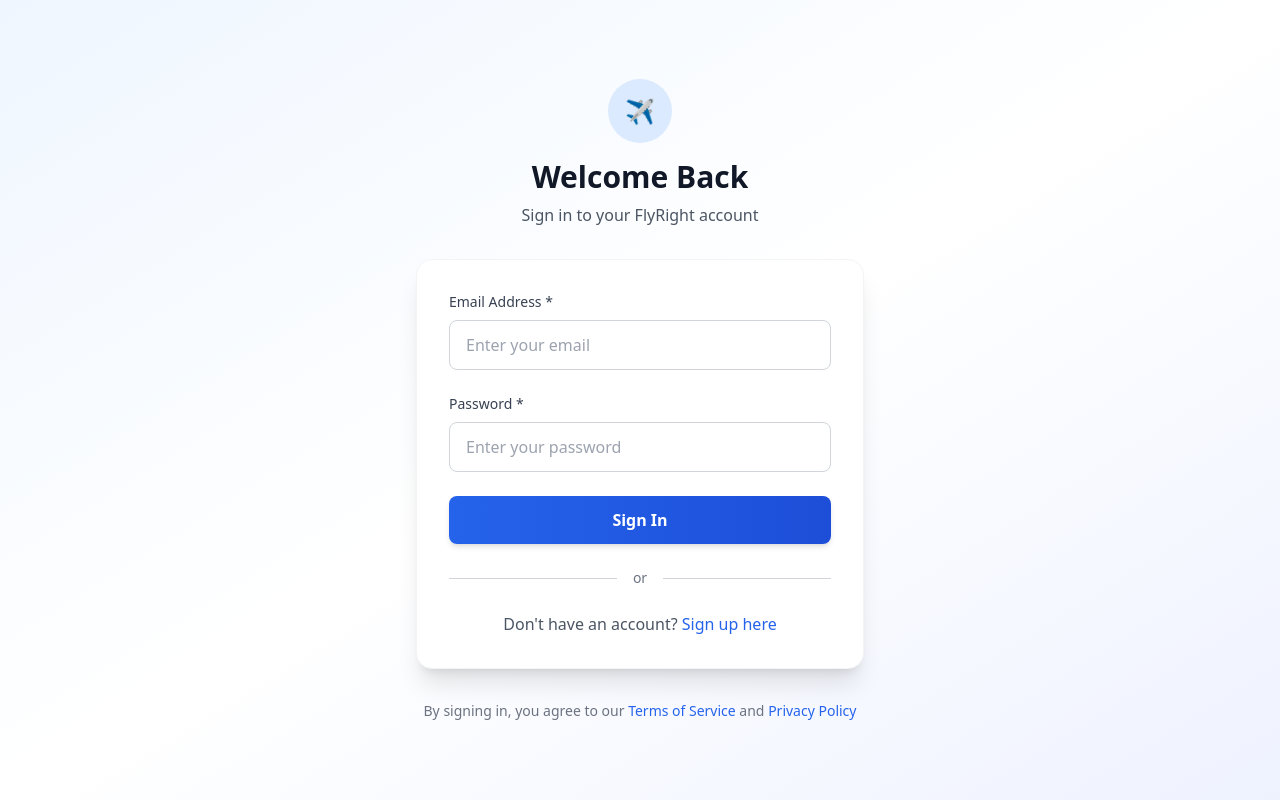
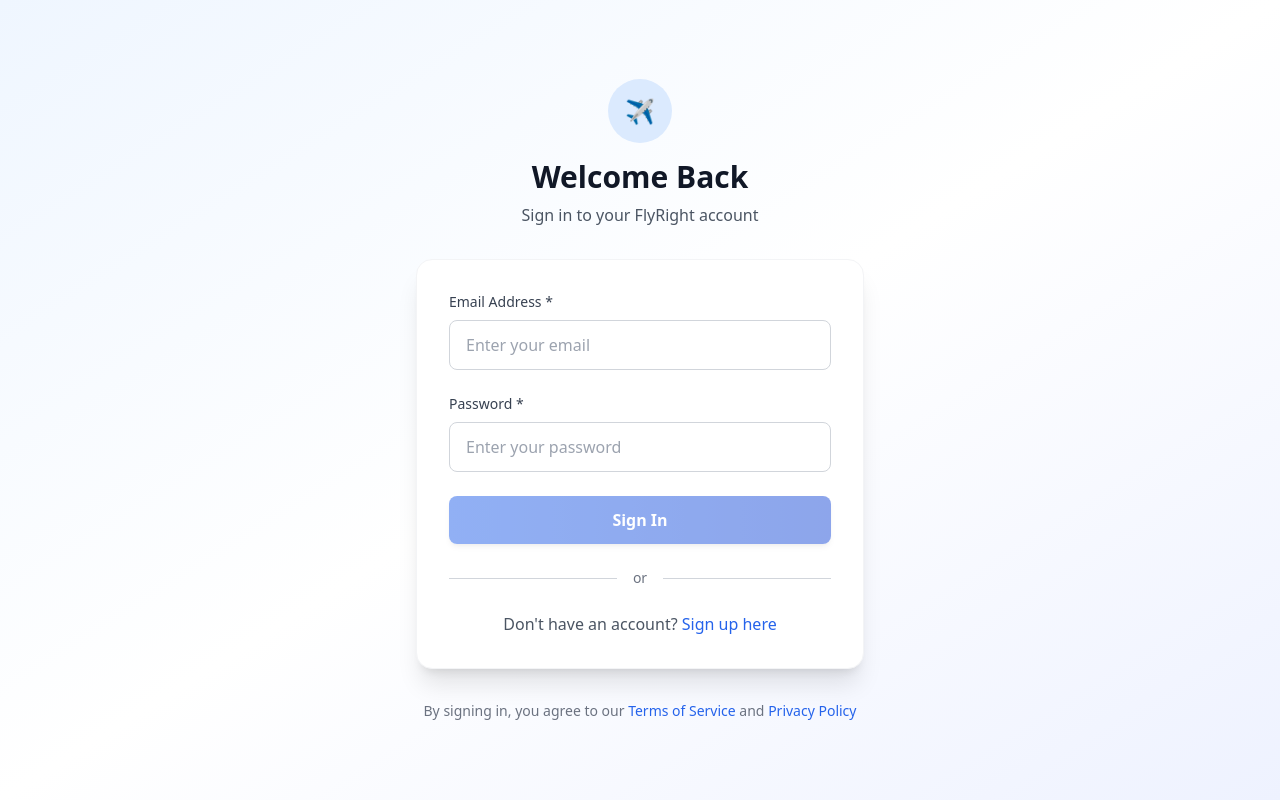
Before and after one commit to Lunaticfrost/fly-right-frontend, a Next.js app: page /auth/login in a window 1280 px wide. Built offline with nearby package versions, Linux system fonts and the light colour scheme; no server answers.

Commit message:
Update LoginForm button state validation to require non-empty email and password fields, along with minimum length checks for improved user input handling.

```diff
--- a/src/app/auth/login/page.tsx
+++ b/src/app/auth/login/page.tsx
@@ -163,7 +163,7 @@ function LoginForm() {
 
             <button
               type="submit"
-              disabled={loading || Object.keys(validationErrors).length > 0}
+              disabled={loading || !email || !password || email.length < 3 || password.length < 6}
               className="w-full bg-gradient-to-r from-blue-600 to-blue-700 hover:from-blue-700 hover:to-blue-800 text-white py-3 rounded-lg font-semibold transition-all duration-200 hover:scale-105 shadow-md hover:shadow-lg disabled:opacity-50 disabled:cursor-not-allowed"
             >
               {loading ? (
```
